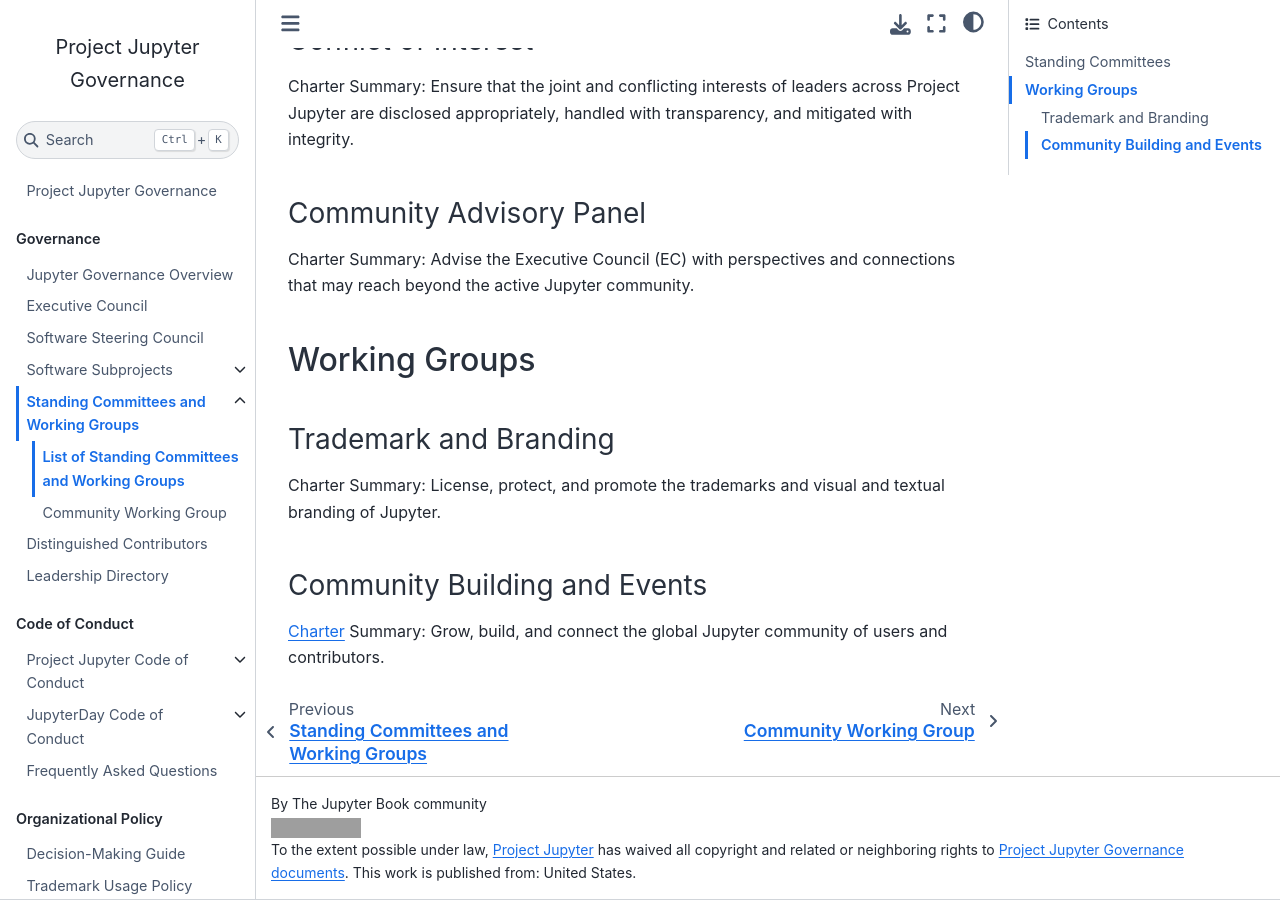
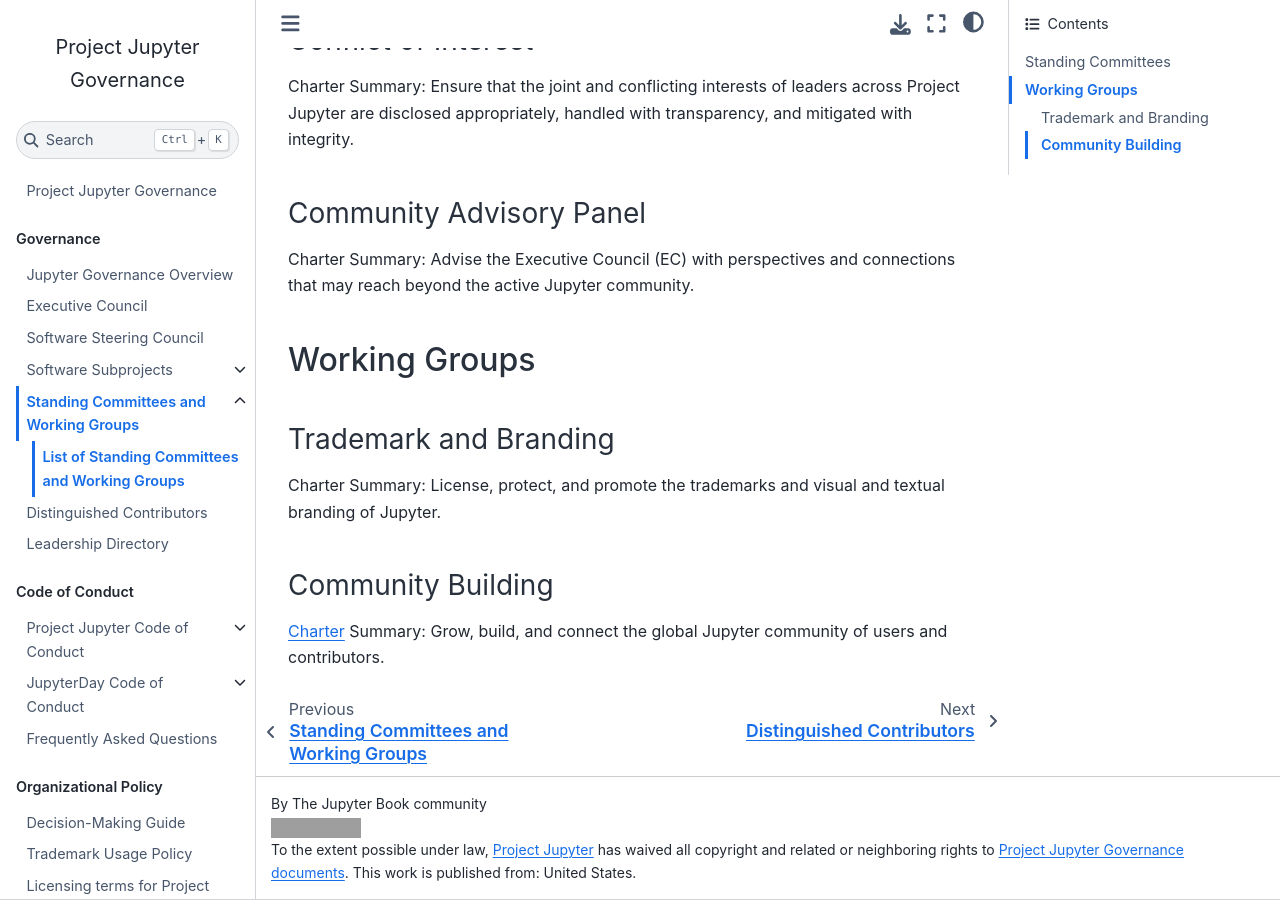
Before and after one commit to jupyter/governance, a Jupyter Book: the page built from list_of_standing_committees_and_working_groups.md, in a window 1280 px wide and 900 px high, scrolled down 731 px. Built offline with Jupyter Book 1.0.4 settings and Sphinx 7.4.7 and the Sphinx Book theme 1.1.4, drawn with Linux system fonts in a browser that asks for light colours; pages that are not in the unit, such as notebooks, are missing from menus; grey boxes are pictures that could not be loaded.

Commit message:
Move community working group file to reflect name

```diff
--- a/list_of_standing_committees_and_working_groups.md
+++ b/list_of_standing_committees_and_working_groups.md
@@ -26,6 +26,6 @@
 
 Charter Summary: License, protect, and promote the trademarks and visual and textual branding of Jupyter.
 
-### Community Building and Events
+### Community Building
 
-[Charter](communitybuildingcommittee.md) Summary: Grow, build, and connect the global Jupyter community of users and contributors.
+[Charter](communityworkinggroup.md) Summary: Grow, build, and connect the global Jupyter community of users and contributors.
```
Also changed, not shown: people.md (+1 -1 lines), communityworkinggroup.md (renamed from communitybuildingcommittee.md).
